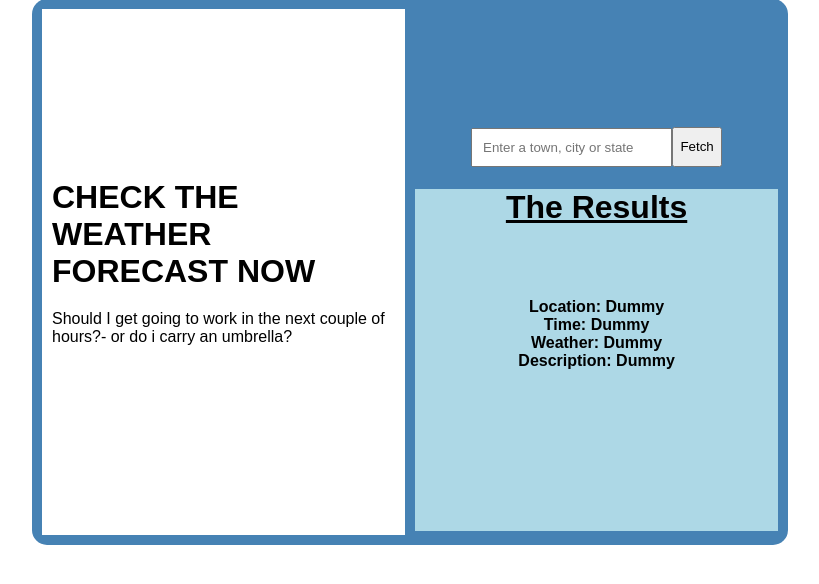
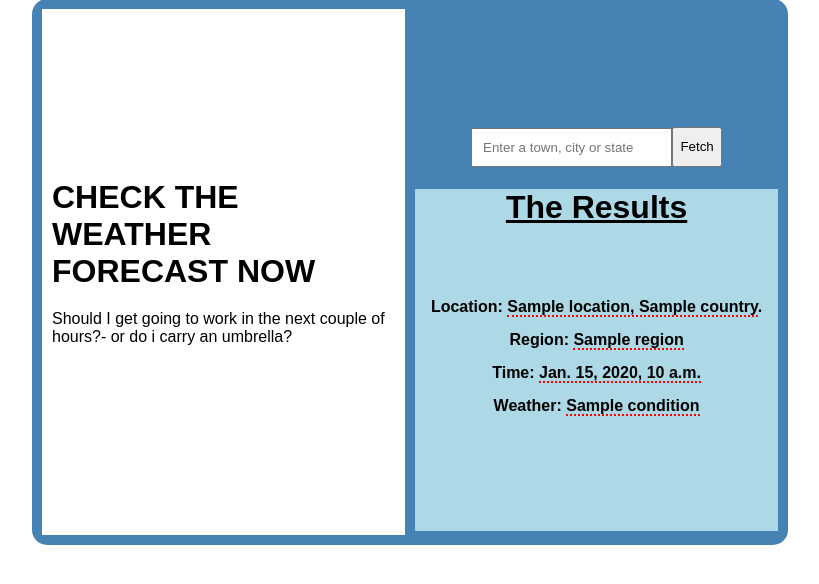
Before and after one commit to MickeyObas/django-weather-app, a Django app: template templates/index.html in a window 1280 px wide. Shown: the part 128-712 px from the top of the page, without its empty margins (230-1049 px from the left). Run offline with Django 4.2, Linux system fonts and the light colour scheme; the template is opened without the code that fills it: most values are stand-ins (such as "Sample title", 1, 10 or a date in 2020).

Commit message:
Forgot to add these, Whoops

```diff
--- a/static/css/styles.css
+++ b/static/css/styles.css
@@ -106,6 +106,13 @@ width: 50%;
 	text-decoration: underline;
 }
 
+
 .result-box li{
 	font-weight: bold;
+	margin-bottom: 15px;
 }
+
+
+span.result{
+	border-bottom: red 2px dotted;
+}
--- a/templates/index.html
+++ b/templates/index.html
@@ -12,17 +12,22 @@
 					</p>
 				</div>
 				<div class="weather-form">
-					<form class="flex">
+					<form class="flex" action="" method="post">
+						{% csrf_token %}
 						<input type="text" name="location" placeholder="Enter a town, city or state">
 						<button class="btn">Fetch</button>
 					</form>
 					<div class="result-box">
 						<h1>The Results</h1>
 						<ul>
-							<li>Location: Dummy</li>
-							<li>Time: Dummy</li>
-							<li>Weather: Dummy</li>
-							<li>Description: Dummy</li>
+							{% if location %}
+							<li>Location: <span class="result">{{location}}, {{country}}</span>.</li>
+							{% else %}
+							<li>Location: <span  class="result">{{location}} {{country}}</span></li>
+							{% endif %}
+							<li>Region: <span class="result">{{region}}</span></li>
+							<li>Time: <span class="result">{{time}}</span></li>
+							<li>Weather: <span class="result">{{condition}}</span></li>
 						</ul>
 					</div>
 				</div>
```
Also changed, not shown: weather/views.py (+25 -1 lines), 1 other file.
